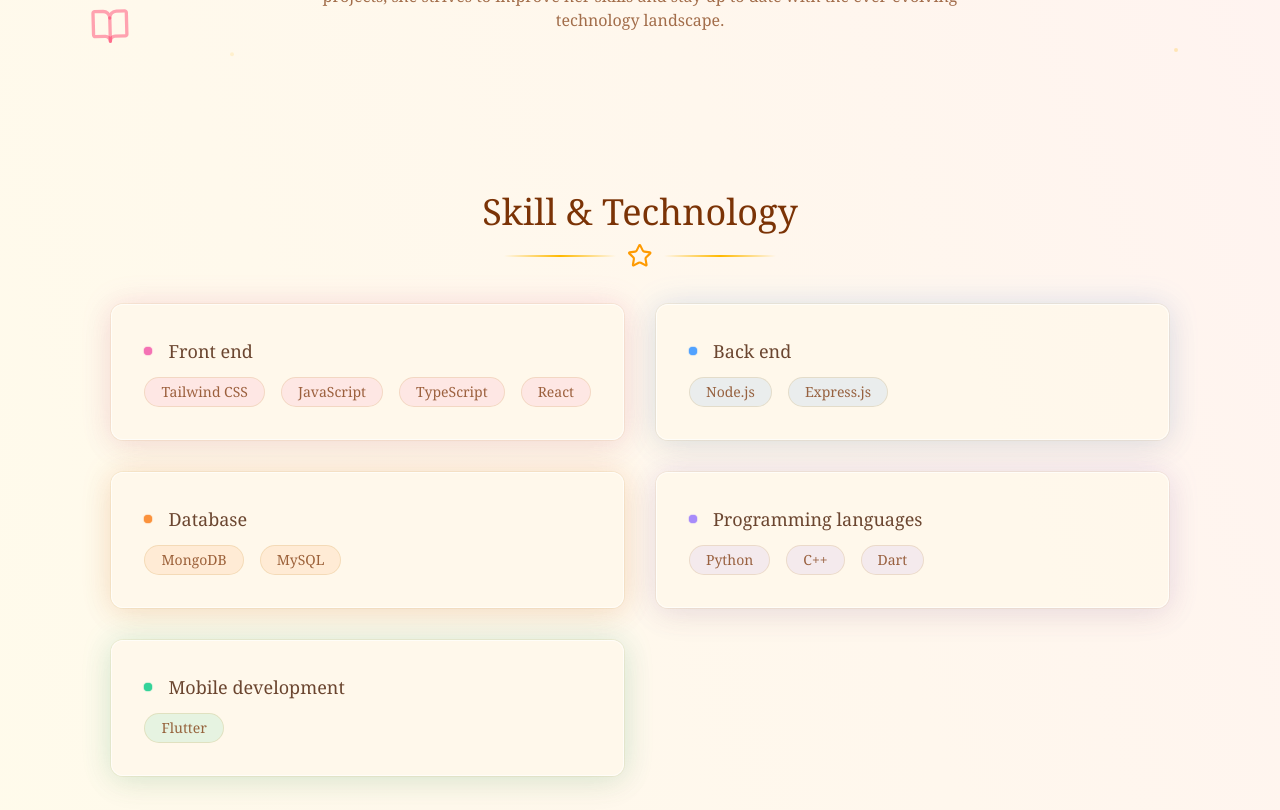
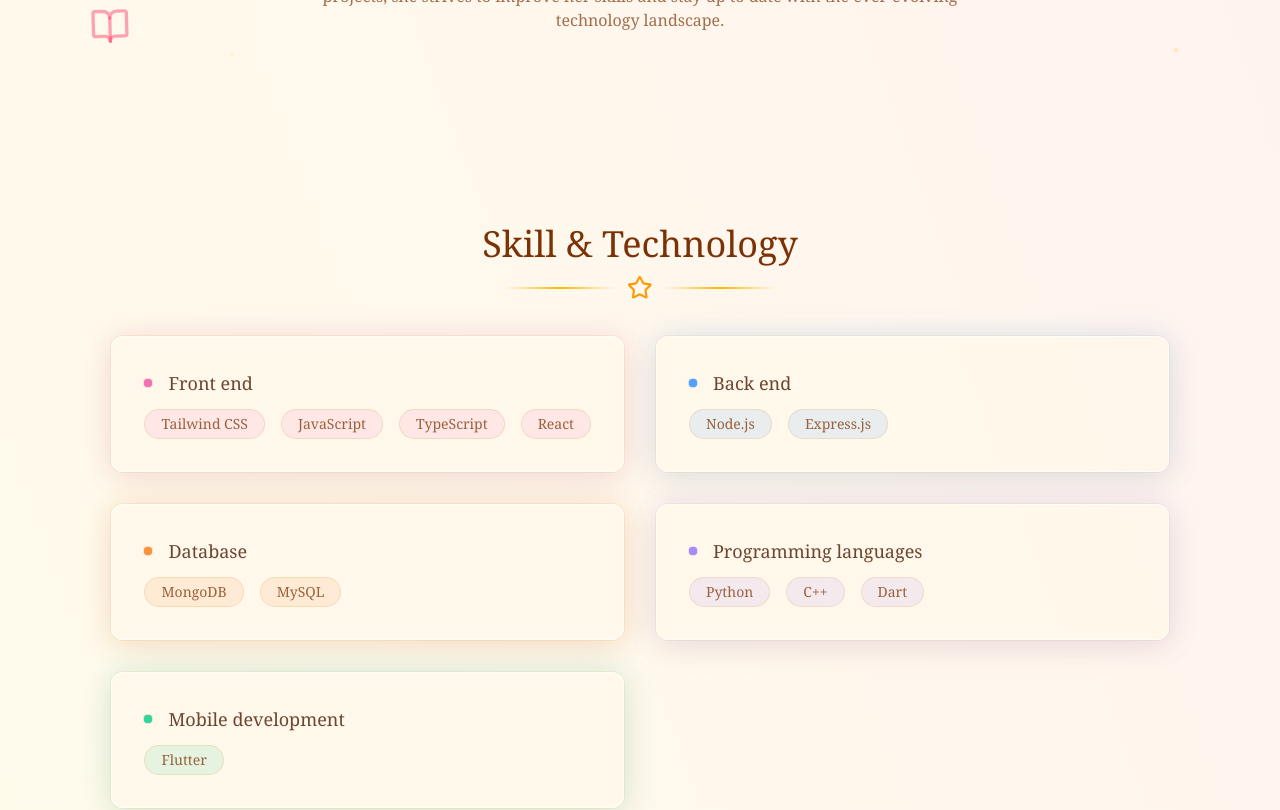
Before and after one commit to jesslyn-caroline/charolines-portfolio, a React (Vite) app: page / in a window 1280 px wide. Shown: the part 1120-1930 px from the top of the page. Built offline with nearby package versions, Linux system fonts and the light colour scheme.

Commit message:
increase padding-y section

```diff
--- a/src/sections/Technology.tsx
+++ b/src/sections/Technology.tsx
@@ -4,7 +4,7 @@
 
 function Technology() {
     return (
-    <div className={`px-5 lg:px-20 py-16 flex flex-col`}>
+    <div className={`px-5 lg:px-20 py-24 flex flex-col`}>
         <div className={`w-full flex flex-col justify-center items-center gap-y-3`}>
             <h1 className={`text-4xl text-[#7B3306] text-center`}>Skill & Technology</h1>
             <StarBorder />
```
